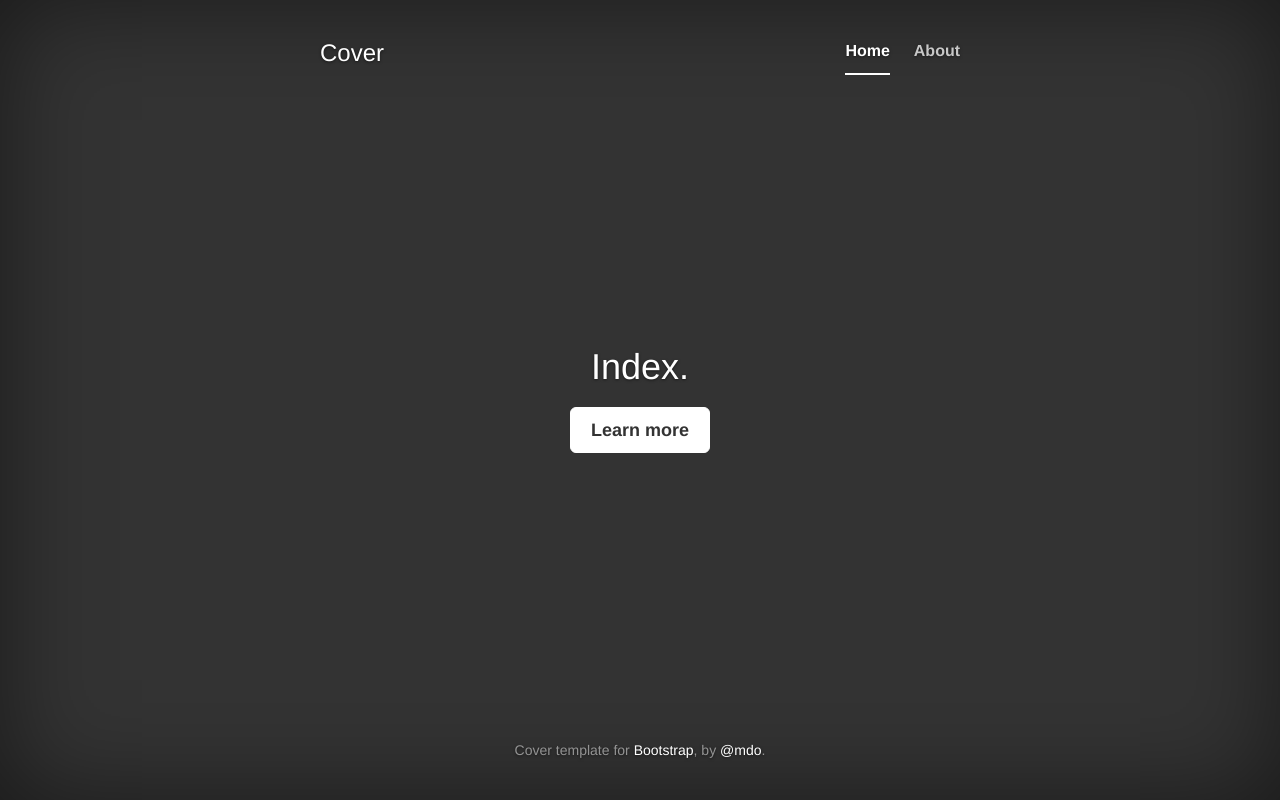
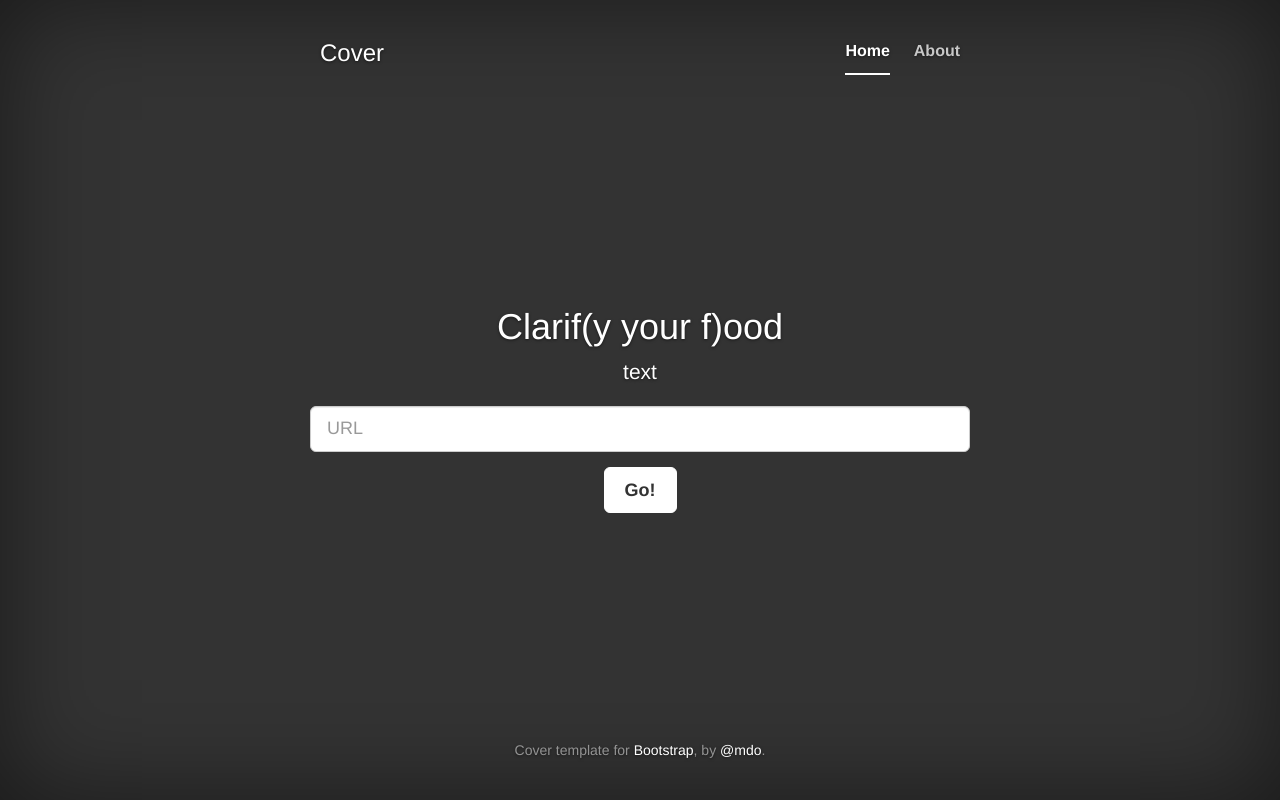
Before and after one commit to sunyang713/clarifood, a Flask app: page / in a window 1280 px wide. Run offline with Flask 2, Linux system fonts and the light colour scheme; some libraries are stand-ins or nearby versions.

Commit message:
Adds URL post req to clarifai.

```diff
--- a/__init__.py
+++ /dev/null
@@ -1,21 +0,0 @@
-from flask import Flask, render_template
-
-app = Flask(__name__)
-
-@app.route("/")
-def main():
-    return render_template('index.html', active='home')
-
-@app.route("/about")
-def about():
-    return render_template('about.html', active='about')
-
-@app.route('/test/<int:number>')
-def test(number):
-    # show the user profile for that user
-    return 'Your number: %d' % number
-
-
-
-if __name__ == "__main__":
-    app.run(host='0.0.0.0', debug=True)
--- /dev/null
+++ b/app.py
@@ -0,0 +1,25 @@
+from flask import Flask, render_template, request
+import predictor
+
+app = Flask(__name__)
+
+@app.route("/")
+def main():
+    return render_template('index.html', active='home')
+
+@app.route("/about")
+def about():
+    return render_template('about.html', active='about')
+
+
+@app.route('/post', methods=['GET', 'POST'])
+def post():
+    if request.method == 'POST':
+		return predict(request.form['image_url'])
+
+@app.route("/predict/<path:url>")
+def predict(url):
+    return str(predictor.predict(url))
+
+if __name__ == "__main__":
+    app.run(host='0.0.0.0', debug=True)
--- a/templates/about.html
+++ b/templates/about.html
@@ -1,10 +1,10 @@
 {% extends "base.html" %}
 {% block content %}
 <div class="inner cover">
-  <h1 class="cover-heading">Index.</h1>
+  <h1 class="cover-heading">About</h1>
   <p class="lead">ABOUTTTTTT</p>
   <p class="lead">
-    <a href="#" class="btn btn-lg btn-default">Learn more</a>
+    <a href="/" class="btn btn-lg btn-default">Again?</a>
   </p>
 </div>
 {% endblock %}
--- a/templates/index.html
+++ b/templates/index.html
@@ -1,10 +1,15 @@
 {% extends "base.html" %}
 {% block content %}
 <div class="inner cover">
-  <h1 class="cover-heading">Index.</h1>
-  <p class="lead"></p>
-  <p class="lead">
-    <a href="#" class="btn btn-lg btn-default">Learn more</a>
-  </p>
+  <h1 class="cover-heading">Clarif(y your f)ood</h1>
+  <p class="lead">text</p>
+
+  <form class="form" action="/post" method='post'>
+    <div class="form-group input-group-lg">
+      <input name="image_url" type="text" class="form-control" placeholder="URL" aria-describedby="sizing-addon1">
+    </div>
+    <button type="submit" class="btn btn-lg btn-default">Go!</button>
+  </form>
+
 </div>
 {% endblock %}
```
